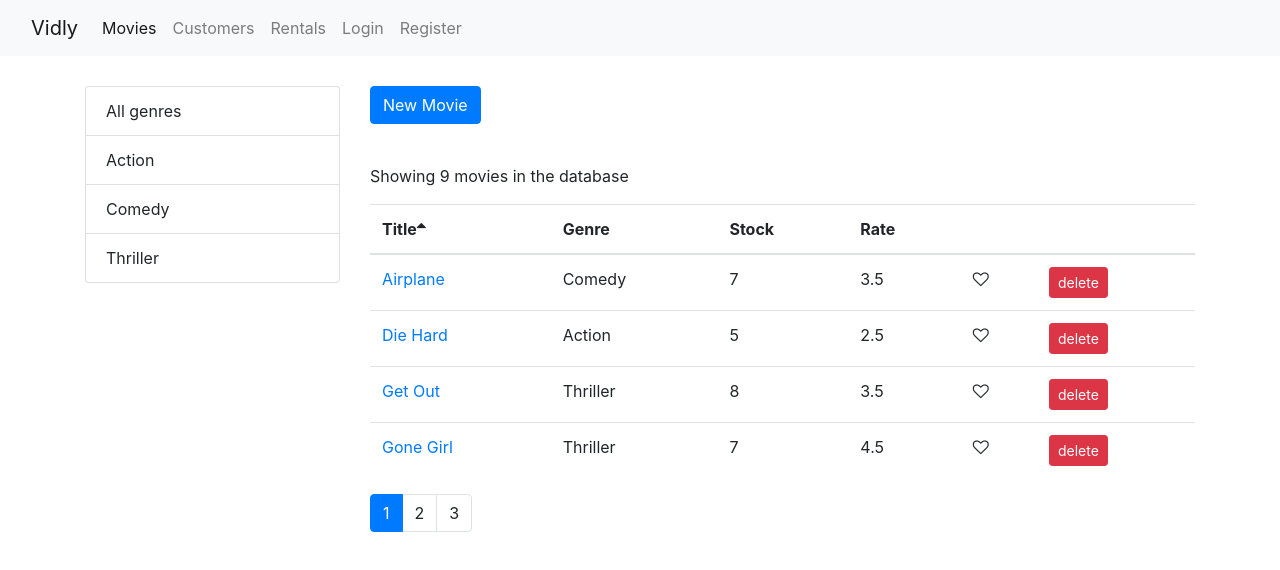
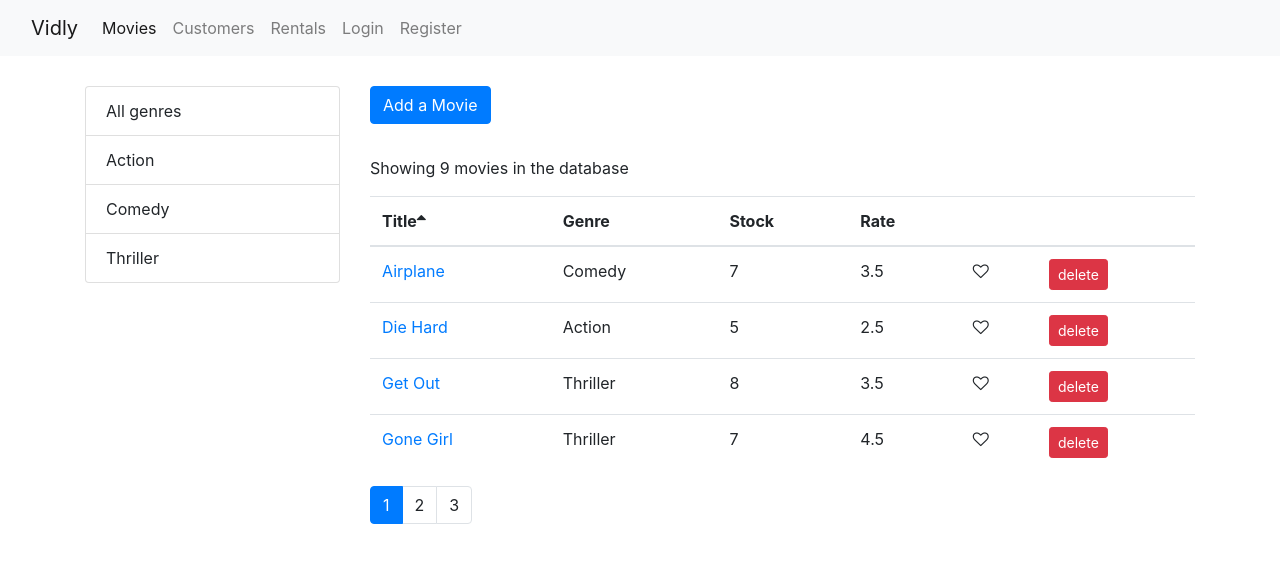
Before and after one commit to 97-Jeffrey/Movies-Display, a React (Create React App) app: page /movies in a window 1280 px wide. Shown: the top 570 px of the page. Built offline with nearby package versions, Linux system fonts and the light colour scheme.

Commit message:
unused element removed

```diff
--- a/src/components/loginForm.jsx
+++ b/src/components/loginForm.jsx
@@ -1,4 +1,4 @@
-import React, { Component } from 'react';
+import React from 'react';
 import Joi from 'joi-browser';
 import Form from './form';
 
--- a/src/components/movieForm.jsx
+++ b/src/components/movieForm.jsx
@@ -52,7 +52,6 @@ class MovieForm extends Form {
   }
 
   render() {
-    const { match, history }= this.props;
     return (
       <div>
         <h1>Movie Form</h1>
--- a/src/components/movies.jsx
+++ b/src/components/movies.jsx
@@ -93,9 +93,9 @@ class Movies extends Component {
         <div className="col">
           <Link
             to="/movies/new"
-            className="btn btn-primary mb-4"
+            className="btn btn-primary mb-3"
           >
-          New Movie
+          Add a Movie
           </Link>
 
           <p className='mt-3'>Showing {totalCount} movies in the database</p>
--- a/src/components/registerForm.jsx
+++ b/src/components/registerForm.jsx
@@ -1,4 +1,4 @@
-import React, { Component } from 'react';
+import React from 'react';
 import Joi from 'joi-browser';
 import Form from './form';
 
```
Also changed, not shown: 1 other file (tests, documents, lock files or other folders).
